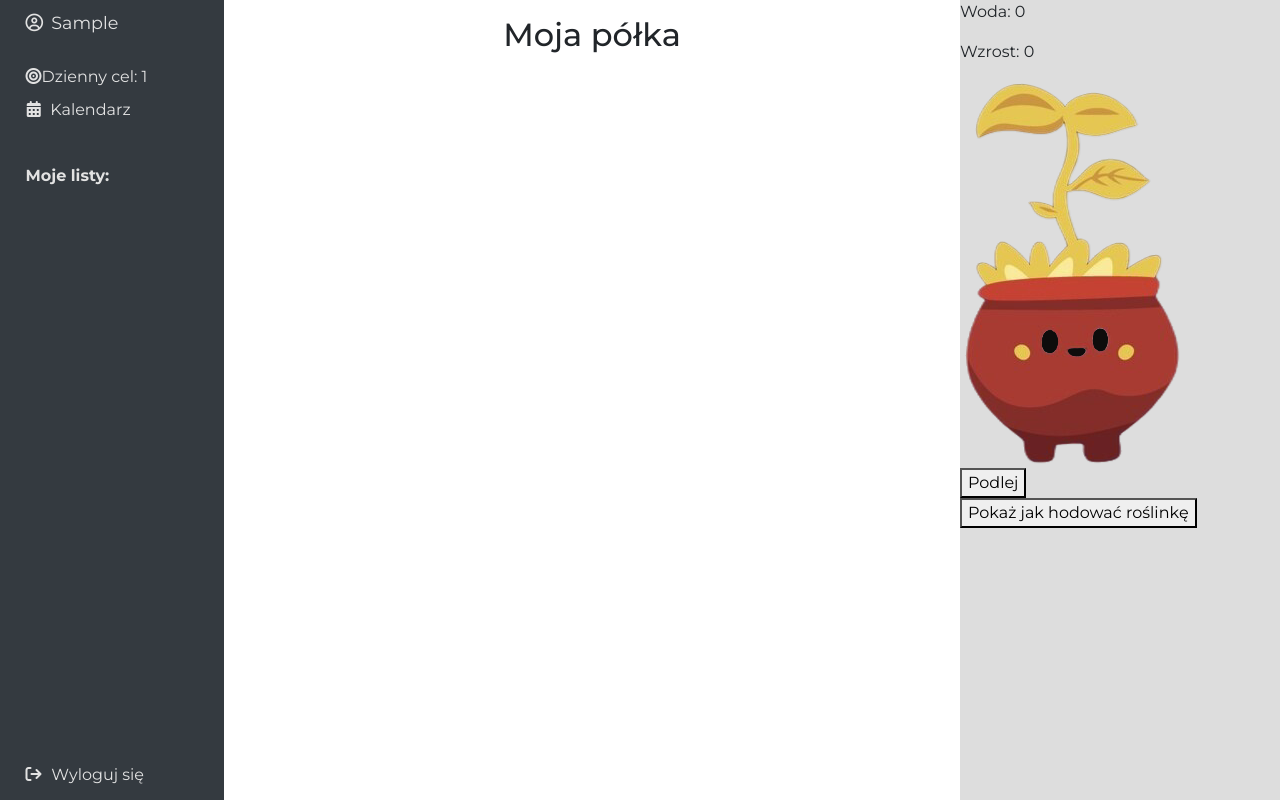
After one commit to karrola/grow_list, a Flask app: page /plant-shelf in a window 1280 px wide. The commit adds this page. Run offline with Flask 3, Linux system fonts and the light colour scheme; the visitor is signed in with stand-in values (Sample User, id 1); data that the repository does not hold is empty; some libraries are stand-ins or nearby versions.

Commit message:
added basic gamification mechanics

```diff
--- a/website/static/base.css
+++ b/website/static/base.css
@@ -9,25 +9,26 @@ body {
 
 .wrapper {
     display: grid;
-    grid-template-columns: 14rem 1fr 300px;
+    grid-template-columns: 14rem 1fr 20rem;
     height: 100vh;
     overflow-x: auto;
 }
 
 /* nawigacja */
 .navbar {
+    display: block;
     position: relative;
     padding: 0 1rem;
+    height: 100vh;
     overflow-y: auto;
     color: #e2e2e2;
 }
 
 .user {
-    align-self: start;
-    position: sticky;
+    position: fixed;
     top: 0;
-    left: 0;
-    width: 100%;
+    z-index: 1;
+    width: 12rem;
     padding-top: 0.6rem;
     padding-bottom: 1.5rem;
     background-color: #343a40;
@@ -47,8 +48,8 @@ body {
     align-content: flex-start;
     position: absolute;
     top: 60px;
-    left: 1rem;
     width: 12rem;
+    overflow-y: auto;
 }
 
 .nav-button {
@@ -78,6 +79,11 @@ body {
     text-decoration: none;
 }
 
+.daily-goal{
+    width: 100%;
+    padding: 0.3rem 0.6rem;
+}
+
 .nav-main {
     margin-bottom: 2rem;
 }
@@ -88,11 +94,9 @@ body {
 }
 
 .logout {
-    align-self: end;
-    position: sticky;
+    position: fixed;
     bottom: 0;
-    left: 0;
-    width: 100%;
+    width: 12rem;
     padding-top: 1.5rem;
     padding-bottom: 0.5rem;
     background-color: #343a40;
@@ -107,6 +111,7 @@ body {
 /* box z rośliną */
 .plant-container {
     background-color: #ddd;
+    overflow-y: auto;
 }
 
 /* font awesome */
--- a/website/templates/base.html
+++ b/website/templates/base.html
@@ -32,14 +32,14 @@
   {% with messages = get_flashed_messages(with_categories=true) %} {% if
     messages %} {% for category, message in messages %} {% if category ==
     'error' %}
-    <div class="alert alert-danger alert-dismissable fade show" role="alert">
+    <div class="alert alert-danger alert-dismissable fade show" role="alert" style="position: absolute; top: 0; left: 0; z-index: 2; width: 100vw">
       {{ message }}
       <button type="button" class="close" data-dismiss="alert">
         <span aria-hidden="true">&times;</span>
       </button>
     </div>
     {% else %}
-    <div class="alert alert-success alert-dismissable fade show" role="alert">
+    <div class="alert alert-success alert-dismissable fade show" role="alert" style="position: absolute; top: 0; left: 0; z-index: 2; width: 100vw">
       {{ message }}
       <button type="button" class="close" data-dismiss="alert">
         <span aria-hidden="true">&times;</span>
@@ -57,6 +57,7 @@
           <p class="user-name"><i class="fa-regular fa-circle-user"></i>{{user.first_name}}</p>
         </div>
         <div class="nav">
+          <div class="daily-goal"><i class="fa-solid fa-bullseye"></i>Dzienny cel: {{user.daily_task_goal}}</div>
           <div class=" nav-main">
             <button class="nav-button"><a class="link" id="home" href="/calendar"><i class="fa-solid fa-calendar"></i>Kalendarz</a></button>
             {% for list in user.lists if list.is_default %}
@@ -85,8 +86,46 @@
 
 
     <!-- box z rośliną -->
+
     <div class="plant-container">
-    {% block plant %}{% endblock %}
+      {% if user.is_authenticated %}
+      <p>Woda: {{ user.water_points }}</p>
+      <p>Wzrost: {{ user.plant_growth }}</p>
+
+      {% if user.plant_growth < 2*user.daily_task_goal %}
+        <img src="{{ url_for('static', filename='images/plant_1.png') }}" class="plant-img" alt="1. faza rozwoju roślinki">
+      {% elif user.plant_growth < 4*user.daily_task_goal %}
+        <img src="{{ url_for('static', filename='images/plant_2.png') }}" class="plant-img" alt="2. faza rozwoju roślinki">
+      {% elif user.plant_growth < 6*user.daily_task_goal %}
+        <img src="{{ url_for('static', filename='images/plant_3.png') }}" class="plant-img" alt="3. faza rozwoju roślinki">
+      {% else %}
+        <img src="{{ url_for('static', filename='images/plant_4.png') }}" class="plant-img" alt="4. faza rozwoju roślinki">
+        <form method="POST" action="{{ url_for('views.put_plant_on_shelf') }}">
+        <input type="hidden" name="next" value="{{ request.path }}">
+        <button type="submit">Odstaw roślinkę na półkę</button>
+        </form>
+      {% endif %}
+      {% if user.plant_growth < 6*user.daily_task_goal %}
+      <form method="POST" action="{{ url_for('views.water_plant') }}">
+      <input type="hidden" name="next" value="{{ request.path }}">
+      <button type="submit">Podlej</button>
+      {% endif %}
+      </form>
+
+      <button type="button" id="show-info" onclick="showInfo(this)">Pokaż jak hodować roślinkę</button>
+
+      <div id="info" style="display: none;">Hodowla Twojej roślinki:
+        1. Każdego dnia musisz dostarczyć jej minimum x punktów wody.
+        2. Twoja roślinka ma 4 stadia wzrostu:
+          - kiełek - dostacz jej x punktów wody, aby osiągnęła kolejne stadium
+          - młode listki - dostarcz jej 2x punktów wody, aby osiągnęła kolejne stadium
+          - całkiem dużo listków - dostarcz jej 2x punktów wody, aby osiągnęła kolejne stadium
+          - piękny okaz - gratulacje, udało ci się wyhodować piękny okaz! Twoja roślinka jest gotowa by dumnie stanąć na parapecie - będzie tam bezpieczna (nie grozi jej już uschnięcie) - możesz zająć się hodowlą kolejnej.
+        3. Gdy przez 2 dni nie dostarczysz roślince odpowiedniej ilości wody, nic się nie stanie.
+        4. Trzeciego dnia bez wody roślinka zacznie usychać, a piątego - będzie już kompletnie uschnięta.
+        5. Roślinki, która uschła, niestety nie da się uratować :c Trafi na parapet razem z innymi, a ty dostaniesz kolejną roślinkę - ale opiekuj się nią dobrze!
+      </div>
+      {% endif %}
     </div>
 
   </div>
@@ -127,6 +166,18 @@
         });
       }, 2000);
     });
+  function showInfo() {
+    const button = document.getElementById('show-info');
+    const info = document.getElementById('info');
+
+    if (info.style.display === 'none') {
+      info.style.display = 'block';
+      button.textContent = 'Ukryj jak hodować roślinkę';
+    } else {
+      info.style.display = 'none';
+      button.textContent = 'Pokaż jak hodować roślinkę';
+    }
+  }
   </script>
 
   </body>
--- a/website/templates/main.html
+++ b/website/templates/main.html
@@ -9,7 +9,7 @@
 {% block nav %}{% endblock %}
 {% block content %}
 
-    <img src="{{ url_for('static', filename='logo.png') }}" class="logo" alt="logo">
+    <img src="{{ url_for('static', filename='images/logo.png') }}" class="logo" alt="logo">
     <h4>Nie masz jeszcze konta?</h4>
     <a class="nav-item nav-link" id="signUp" href="/sign-up">
     <button type="button" class="btn btn-outline-secondary">Zarejestruj się</button>
--- /dev/null
+++ b/website/templates/plant_shelf.html
@@ -0,0 +1,16 @@
+{% extends "base.html" %}
+{% block title %}Półka{% endblock %}
+{% block head %}
+<link href="{{ url_for('static', filename='list.css') }}" rel="stylesheet" />
+{% endblock %}
+
+{% block content %}
+<h2 class="list-title"> Moja półka </h2>
+
+<div>
+<ul class="plants" id="plants">
+  {% for plant in plants %}
+  <li class="plant">{{ plant.finished_at }}</li>
+  {% endfor %}
+</div>
+{% endblock %}
--- a/website/views.py
+++ b/website/views.py
@@ -1,6 +1,6 @@
 from flask import Blueprint, render_template, request, flash, jsonify, redirect, url_for, make_response, current_app
 from flask_login import login_required, current_user
-from .models import List, Task
+from .models import List, Task, Plant
 from . import db
 import json
 from datetime import datetime, timedelta, date
@@ -115,6 +115,10 @@ def delete_list():
 def update_task(task_id):
     task = Task.query.get_or_404(task_id)
     task.if_done = 'if_done' in request.form
+    user = current_user
+    if task.if_done and not task.first_check:
+        task.first_check = True
+        user.water_points += 1
     db.session.commit()
     return redirect(url_for('views.show_list', list_id = task.list_id))
 
@@ -123,6 +127,10 @@ def update_task(task_id):
 def update_task_calendar(task_id):
     task = Task.query.get_or_404(task_id)
     task.if_done = 'if_done' in request.form
+    user = current_user
+    if task.if_done and not task.first_check:
+        task.first_check = True
+        user.water_points += 1
     db.session.commit()
 
     return redirect(url_for('views.calendar'), code=303)
@@ -272,3 +280,37 @@ def check_tasks_and_send_emails():
                     task.reminder_sent = True
 
         db.session.commit()
+
+@views.route('/water_plant', methods=['POST'])
+@login_required
+def water_plant():
+    if current_user.water_points > 0:
+        current_user.water_points -= 1
+        current_user.plant_growth += 1
+        current_user.last_watered = datetime.now()
+        db.session.commit()
+        next_page = request.form.get('next') or url_for('home')
+    return redirect(next_page)
+
+@views.route('/put_plant_on_shelf', methods=['POST'])
+@login_required
+def put_plant_on_shelf():
+    if current_user.plant_growth >= 6*current_user.daily_task_goal:
+        new_plant = Plant(
+            finished_at=datetime.now(),
+            owner=current_user
+        )
+        db.session.add(new_plant)
+
+        current_user.plant_growth = 0
+        current_user.plant_last_watered = None
+        db.session.commit()
+        next_page = request.form.get('next') or url_for('home')
+    return redirect(next_page)
+
+@views.route('/plant-shelf', methods=['GET'])
+@login_required
+def plant_shelf():
+    user = current_user
+    plants = user.plants
+    return render_template("plant_shelf.html", user=current_user, plants=plants)
```
Also changed, not shown: migrations/versions/4dae52501900_added_daily_task_goal_column_to_user.py (added, +32 -0 lines), migrations/versions/8033480b6692_added_plant_model_and_necessary_plant_.py (added, +51 -0 lines), website/models.py (+13 -0 lines), website/static/images/logo.png (renamed from website/static/logo.png), website/static/images/plant_1.png (added), website/static/images/plant_2.png (added), website/static/images/plant_3.png (added), website/static/images/plant_4.png (added).
